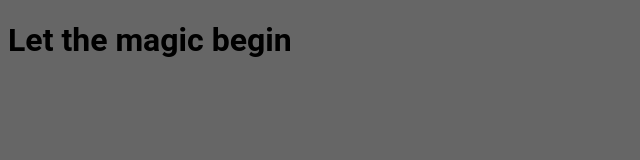
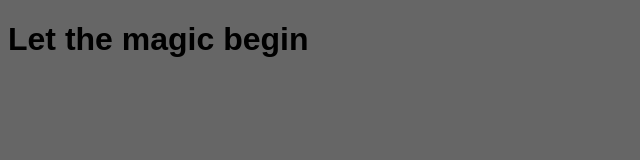
Before and after one commit to artnetepin/Portfolio-page, a website: page app/index.html in a window 1280 px wide. Shown: the whole page, without its empty margins (0-640 px from the left). Drawn offline with Linux system fonts and the light colour scheme.

Commit message:
no message

```diff
--- a/app/sass/main.sass
+++ b/app/sass/main.sass
@@ -1,6 +1,6 @@
 body
   background-color: #666
-  font-family: 'Roboto Condensed', sans-serif
+  font-family: 'Roboto', sans-serif
 
 h1
-  font-family: 'Roboto', sans-serif
+  font-family: 'Roboto Condenced', sans-serif
```
Also changed, not shown: app/css/main.css.
